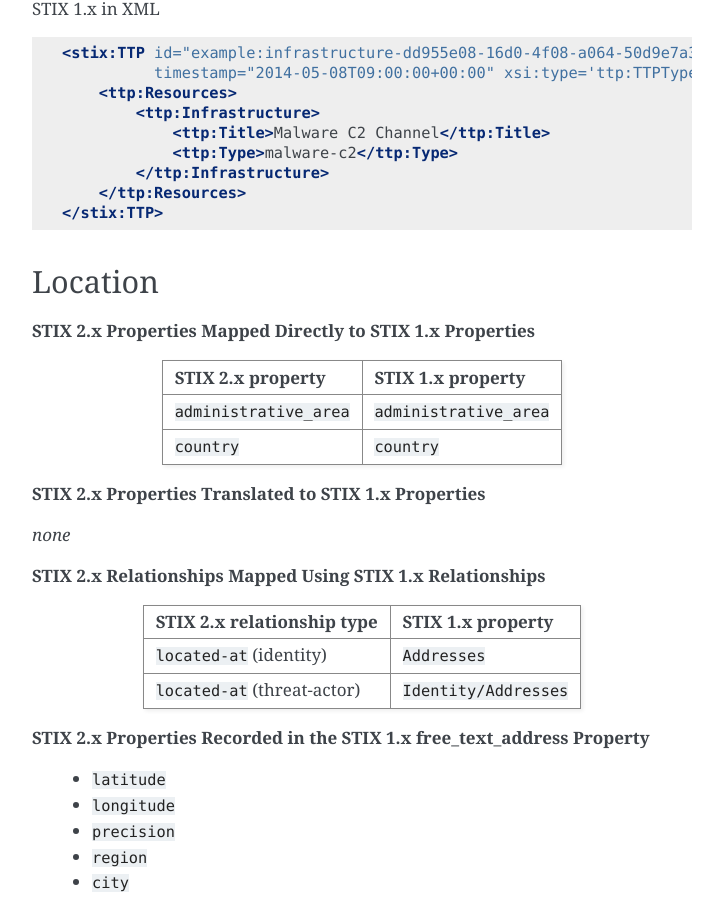
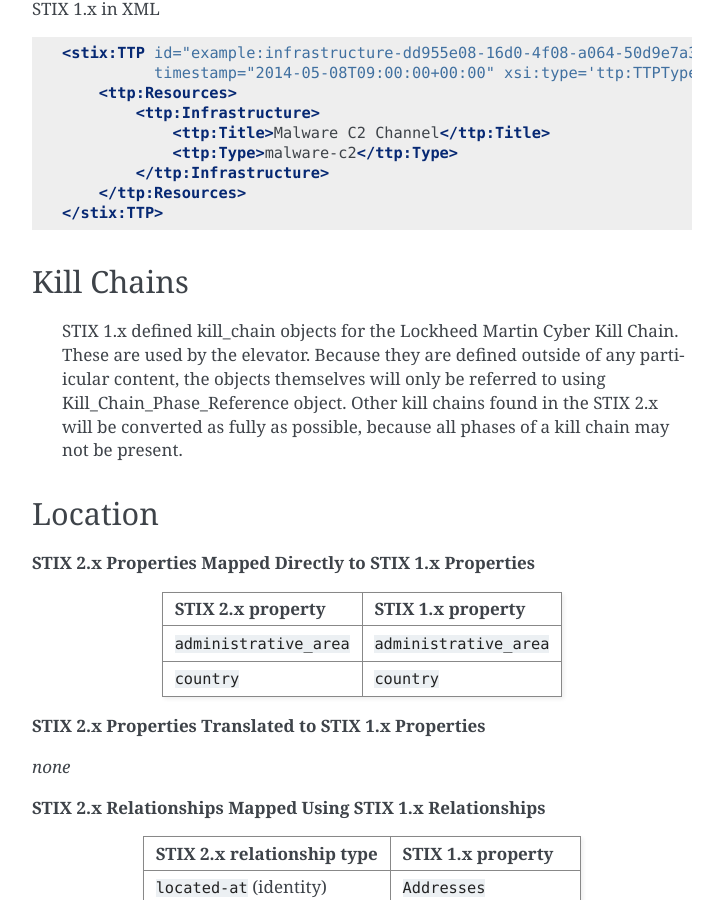
Before and after one commit to oasis-open/cti-stix-slider, a Sphinx documentation site: the page built from docs/stix-mappings.rst, in a window 1280 px wide and 900 px high, scrolled down 10206 px. Shown: the whole window, without its empty margins (388-1111 px from the left). Built offline with Sphinx 7.4.7, drawn with Linux system fonts in a browser that asks for light colours.

Commit message:
kill chain doc

```diff
--- a/docs/stix-mappings.rst
+++ b/docs/stix-mappings.rst
@@ -542,6 +542,14 @@ STIX 1.x in XML
         </ttp:Resources>
     </stix:TTP>
 
+Kill Chains
+-----------
+
+    STIX 1.x defined kill_chain objects for the Lockheed Martin Cyber Kill Chain.  These are used by the elevator.  Because they are
+    defined outside of any partiicular content, the objects themselves will only be referred to using Kill_Chain_Phase_Reference object.
+    Other kill chains found in the STIX 2.x will be converted as fully as possible, because all phases of a kill chain may not be present.
+
+
 Location
 ------------------
 
```
